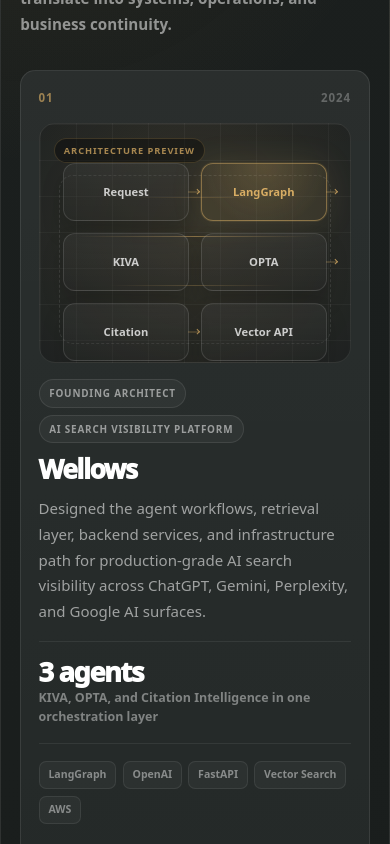
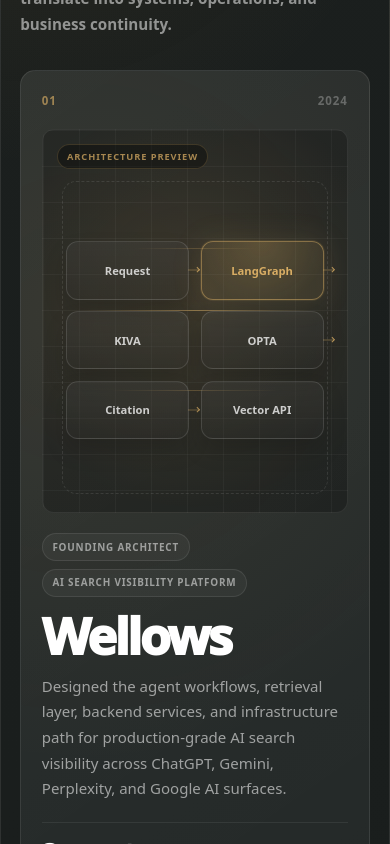
Before and after one commit to uzairkhatri/uzairkhatri, a Next.js app: page / in a window 390 px wide. Shown: the part 1940-2784 px from the top of the page. Built offline with nearby package versions, Linux system fonts and the light colour scheme.

Commit message:
Elevate homepage visual hierarchy

```diff
--- a/components/About.module.css
+++ b/components/About.module.css
@@ -369,7 +369,7 @@
 .workflow {
   border-top: 1px solid rgba(255, 255, 255, 0.05);
   background: #171b1a;
-  padding: 56px;
+  padding: clamp(4rem, 7vw, 7rem) 56px;
 }
 
 .workflowHeader {
@@ -399,16 +399,16 @@
   position: relative;
   display: grid;
   grid-template-columns: repeat(4, minmax(0, 1fr));
-  gap: clamp(0.85rem, 1.8vw, 1.15rem);
+  gap: clamp(1rem, 2vw, 2rem);
   background: transparent;
 }
 
 .workflowGrid::before {
   content: "";
   position: absolute;
-  top: 2.45rem;
-  right: 8%;
-  left: 8%;
+  top: 1.15rem;
+  right: 4%;
+  left: 4%;
   height: 1px;
   background: linear-gradient(90deg, rgba(216, 173, 100, 0.55), rgba(255, 255, 255, 0.08));
   pointer-events: none;
@@ -418,25 +418,24 @@
   position: relative;
   display: grid;
   align-content: start;
-  gap: 0.85rem;
-  min-height: 15rem;
-  border: 1px solid rgba(255, 255, 255, 0.085);
-  border-radius: 0.95rem;
-  background:
-    radial-gradient(circle at 20% 0%, rgba(201, 149, 60, 0.07), transparent 9rem),
-    #202524;
-  padding: 1.4rem;
+  gap: 1rem;
+  min-height: 13rem;
+  border: 0;
+  border-top: 1px solid rgba(255, 255, 255, 0.12);
+  border-radius: 0;
+  background: transparent;
+  padding: 2.35rem 0.25rem 0;
 }
 
 .workflowStep:nth-child(even) {
-  margin-top: 2rem;
+  margin-top: 0;
 }
 
 .workflowStep::after {
   content: "";
   position: absolute;
-  top: 2.45rem;
-  right: -1.15rem;
+  top: 1.15rem;
+  right: -2rem;
   z-index: 2;
   width: 1.15rem;
   height: 1px;
@@ -449,8 +448,11 @@
 
 .workflowStep span {
   display: grid;
-  width: 2.1rem;
-  height: 2.1rem;
+  position: absolute;
+  top: 0;
+  left: 0;
+  width: 2.3rem;
+  height: 2.3rem;
   place-items: center;
   border: 1px solid rgba(216, 173, 100, 0.34);
   border-radius: 999px;
@@ -464,7 +466,7 @@
 .workflowStep h4 {
   margin: 0;
   color: #ffffff;
-  font-size: 1rem;
+  font-size: clamp(1.1rem, 1.5vw, 1.35rem);
   font-weight: 850;
   letter-spacing: -0.02em;
 }
@@ -472,17 +474,17 @@
 .workflowStep p {
   margin: 0;
   color: rgba(255, 255, 255, 0.38);
-  font-size: 0.78rem;
+  font-size: 0.84rem;
   line-height: 1.7;
 }
 
 .principles {
   display: grid;
-  grid-template-columns: minmax(16rem, 0.68fr) minmax(0, 1.32fr);
-  gap: 2rem;
+  grid-template-columns: minmax(18rem, 0.52fr) minmax(0, 1.48fr);
+  gap: clamp(2.5rem, 6vw, 6rem);
   border-top: 1px solid rgba(255, 255, 255, 0.05);
   background: #1b1f1e;
-  padding: 46px 56px;
+  padding: clamp(4rem, 7vw, 7rem) 56px;
 }
 
 .principlesHeader {
@@ -507,22 +509,20 @@
 
 .principles div {
   display: grid;
-  grid-template-columns: minmax(0, 1.2fr) repeat(2, minmax(0, 0.9fr));
-  gap: 0.85rem;
+  grid-template-columns: repeat(2, minmax(0, 1fr));
+  gap: 0 2rem;
   background: transparent;
 }
 
 .principles blockquote {
   position: relative;
-  overflow: hidden;
   margin: 0;
-  border: 1px solid rgba(255, 255, 255, 0.085);
-  border-radius: 0.95rem;
-  background:
-    radial-gradient(circle at 0% 0%, rgba(201, 149, 60, 0.07), transparent 8rem),
-    #202524;
-  min-height: 10rem;
-  padding: 1.25rem;
+  border: 0;
+  border-top: 1px solid rgba(255, 255, 255, 0.12);
+  border-radius: 0;
+  background: transparent;
+  min-height: 7.5rem;
+  padding: 1.35rem 0;
   color: rgba(255, 255, 255, 0.72);
   font-size: 0.9rem;
   font-weight: 750;
@@ -530,9 +530,12 @@
 }
 
 .featuredPrinciple {
-  grid-row: span 2;
-  grid-column: auto;
-  min-height: 100%;
+  grid-column: 1 / -1;
+  min-height: 13rem;
+  margin-bottom: 1.5rem;
+  border: 1px solid rgba(216, 173, 100, 0.2);
+  border-radius: 0.85rem;
+  padding: clamp(1.8rem, 4vw, 3.5rem);
   background:
     radial-gradient(circle at 0% 0%, rgba(201, 149, 60, 0.12), transparent 13rem),
     linear-gradient(135deg, rgba(201, 149, 60, 0.06), rgba(255, 255, 255, 0.025)),
@@ -549,7 +552,7 @@
   display: block;
   width: 1.75rem;
   height: 2px;
-  margin-bottom: 1rem;
+  margin-bottom: 0.85rem;
   border-radius: 999px;
   background: #d8ad64;
 }
@@ -579,11 +582,11 @@
 .trackRecord {
   display: grid;
   grid-template-columns: minmax(0, 0.72fr) minmax(0, 1.28fr);
-  gap: clamp(2rem, 5vw, 4rem);
+  gap: clamp(3rem, 7vw, 7rem);
   align-items: center;
   border-top: 1px solid rgba(255, 255, 255, 0.05);
   background: #171b1a;
-  padding: clamp(3rem, 5vw, 4rem) 56px;
+  padding: clamp(4rem, 7vw, 7rem) 56px;
 }
 
 .trackRecord::before {
@@ -638,23 +641,24 @@
 .statGrid {
   display: grid;
   grid-template-columns: repeat(2, 1fr);
-  gap: 0.95rem;
+  gap: 0;
   background: transparent;
 }
 
 .stat {
-  border: 1px solid rgba(255, 255, 255, 0.08);
-  border-radius: 0.95rem;
-  background:
-    radial-gradient(circle at 14% 0%, rgba(201, 149, 60, 0.08), transparent 9rem),
-    #202524;
-  padding: 28px;
+  min-height: 10rem;
+  border: 0;
+  border-left: 1px solid rgba(216, 173, 100, 0.24);
+  border-bottom: 1px solid rgba(255, 255, 255, 0.08);
+  border-radius: 0;
+  background: transparent;
+  padding: 1.5rem 2rem;
 }
 
 .stat strong {
   display: block;
   color: #d8ad64;
-  font-size: clamp(2.7rem, 5vw, 48px);
+  font-size: clamp(3.2rem, 6vw, 5.8rem);
   font-weight: 850;
   letter-spacing: -0.05em;
   line-height: 1;
@@ -665,10 +669,12 @@
 }
 
 .stat p {
-  margin: 6px 0 0;
-  color: rgba(255, 255, 255, 0.42);
-  font-size: 11px;
-  line-height: 1.4;
+  max-width: 18rem;
+  margin: 0.7rem 0 0;
+  color: rgba(255, 255, 255, 0.5);
+  font-size: 0.78rem;
+  font-weight: 650;
+  line-height: 1.5;
 }
 
 .stackStrip {
--- a/components/Contact.module.css
+++ b/components/Contact.module.css
@@ -170,7 +170,7 @@
 
 .contactCard {
   border: 1px solid rgba(255, 255, 255, 0.09);
-  border-radius: 20px;
+  border-radius: 0.95rem;
   background:
     radial-gradient(circle at 0% 0%, rgba(201, 149, 60, 0.12), transparent 16rem),
     rgba(255, 255, 255, 0.04);
--- a/components/Manifesto.module.css
+++ b/components/Manifesto.module.css
@@ -70,7 +70,7 @@
   position: relative;
   min-height: clamp(22rem, 36vw, 34rem);
   border: 1px solid rgba(255, 255, 255, 0.08);
-  border-radius: 2rem;
+  border-radius: 1rem;
   background:
     linear-gradient(rgba(255, 255, 255, 0.035) 1px, transparent 1px),
     linear-gradient(90deg, rgba(255, 255, 255, 0.035) 1px, transparent 1px),
--- a/components/SelectedWork.module.css
+++ b/components/SelectedWork.module.css
@@ -78,7 +78,7 @@
   position: relative;
   z-index: 1;
   display: grid;
-  grid-template-columns: repeat(2, minmax(0, 1fr));
+  grid-template-columns: repeat(3, minmax(0, 1fr));
   gap: 1rem;
 }
 
@@ -87,7 +87,7 @@
   align-content: start;
   gap: 1.05rem;
   overflow: hidden;
-  min-height: 33rem;
+  min-height: 34rem;
   border: 1px solid rgba(255, 255, 255, 0.095);
   border-radius: 0.95rem;
   background:
@@ -106,7 +106,56 @@
 }
 
 .featured {
-  min-height: 39rem;
+  grid-column: 1 / -1;
+  grid-template-columns: minmax(0, 1.28fr) minmax(20rem, 0.72fr);
+  grid-template-areas:
+    "top top"
+    "diagram body"
+    "diagram metric"
+    "diagram stack"
+    "diagram actions";
+  gap: 1.25rem clamp(1.5rem, 3vw, 3rem);
+  min-height: 37rem;
+  padding: clamp(1.3rem, 2.5vw, 2rem);
+  background:
+    radial-gradient(circle at 18% 24%, rgba(216, 173, 100, 0.08), transparent 28rem),
+    linear-gradient(145deg, rgba(255, 255, 255, 0.05), rgba(255, 255, 255, 0.015)),
+    #202524;
+}
+
+.featured .cardTop {
+  grid-area: top;
+}
+
+.featured .diagram {
+  grid-area: diagram;
+  min-height: 31rem;
+}
+
+.featured .cardBody {
+  grid-area: body;
+  align-self: end;
+}
+
+.featured .metric {
+  grid-area: metric;
+}
+
+.featured .stack {
+  grid-area: stack;
+}
+
+.featured .actions {
+  grid-area: actions;
+  align-self: start;
+}
+
+.featured h3 {
+  font-size: clamp(3rem, 5vw, 5.5rem);
+}
+
+.featured p {
+  font-size: clamp(1rem, 1.3vw, 1.15rem);
 }
 
 .cardTop {
@@ -133,7 +182,7 @@
   overflow: hidden;
   min-height: 15rem;
   border: 1px solid rgba(255, 255, 255, 0.08);
-  border-radius: 1rem;
+  border-radius: 0.75rem;
   background:
     linear-gradient(rgba(255, 255, 255, 0.035) 1px, transparent 1px),
     linear-gradient(90deg, rgba(255, 255, 255, 0.035) 1px, transparent 1px),
@@ -404,9 +453,28 @@
 }
 
 @media (max-width: 980px) {
-  .header,
+  .header {
+    grid-template-columns: 1fr;
+  }
+
   .grid {
+    grid-template-columns: repeat(2, minmax(0, 1fr));
+  }
+
+  .featured {
+    grid-column: 1 / -1;
     grid-template-columns: 1fr;
+    grid-template-areas:
+      "top"
+      "diagram"
+      "body"
+      "metric"
+      "stack"
+      "actions";
+  }
+
+  .featured .diagram {
+    min-height: 24rem;
   }
 }
 
@@ -424,6 +492,14 @@
     min-height: auto;
   }
 
+  .grid {
+    grid-template-columns: 1fr;
+  }
+
+  .featured h3 {
+    font-size: clamp(2.35rem, 13vw, 3.2rem);
+  }
+
   .diagramNodes {
     grid-template-columns: repeat(2, minmax(0, 1fr));
   }
```
